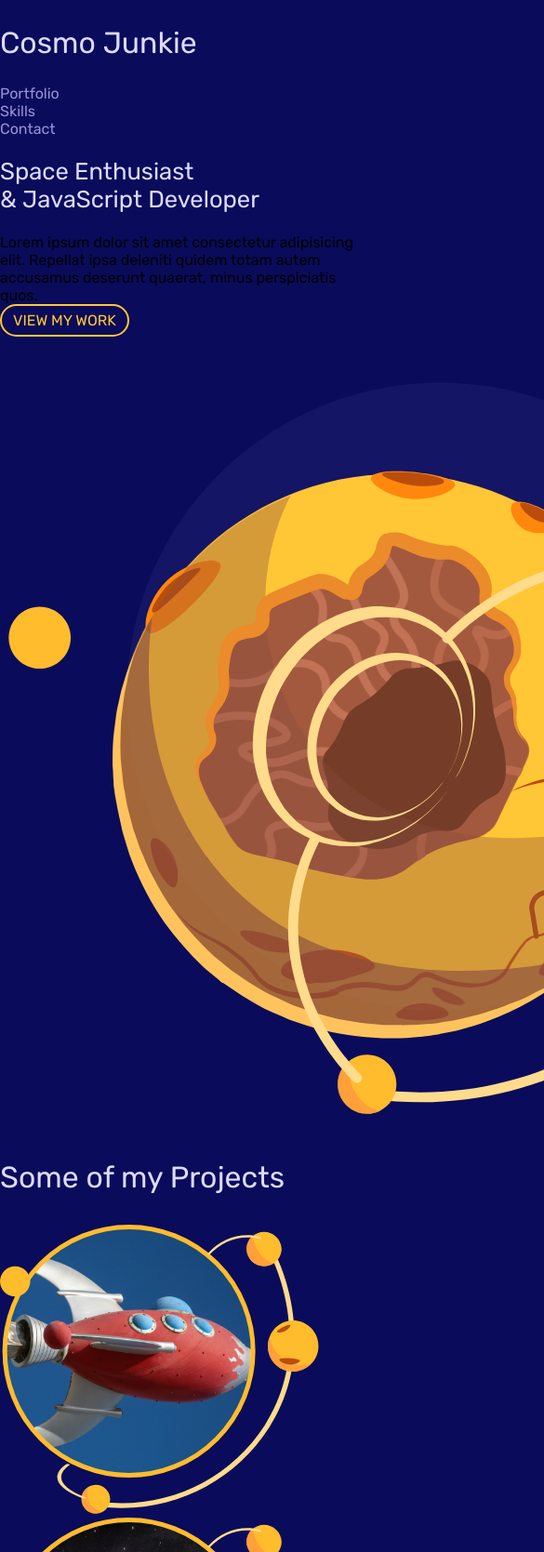
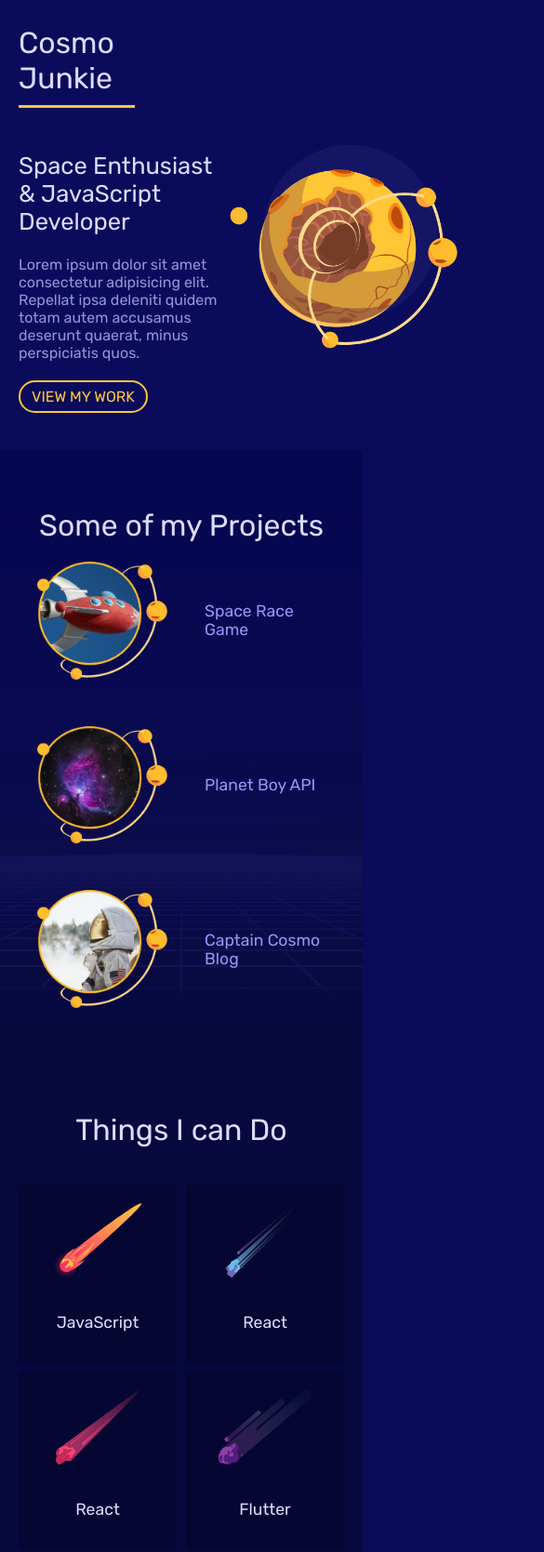
Before and after one commit to DauntlessDev/space-enthusiast-ui, a plain HTML site: page index.html in a window 390 px wide. Shown: the top 1669 px of the page at 93% size, 585 px wide, since content can reach past the window. Drawn offline with Linux system fonts and the light colour scheme.

Commit message:
finished mobile styles css

```diff
--- a/index.html
+++ b/index.html
@@ -22,8 +22,10 @@
     <section id="welcome" class="grid">
         <div class="welcome-text">
             <h2>Space Enthusiast<br />& JavaScript Developer </h2>
-            <div class="p-leading">Lorem ipsum dolor sit amet consectetur adipisicing elit. Repellat ipsa deleniti
-                quidem totam autem accusamus deserunt quaerat, minus perspiciatis quos.</div>
+            <div class="p-leading">
+                <p>Lorem ipsum dolor sit amet consectetur adipisicing elit. Repellat ipsa deleniti
+                    quidem totam autem accusamus deserunt quaerat, minus perspiciatis quos.</p>
+            </div>
             <a href="#portfolio" class="button">View my work</a>
         </div>
         <div class="welcome-img">
@@ -36,17 +38,21 @@
         <div class="projects grid">
             <a href="">
                 <img src="assets/project_1.png" alt="project 1-cosmo">
+                <h4>Space Race Game</h4>
             </a>
             <a href="">
                 <img src="assets/project_2.png" alt="project 2-plant">
+                <h4>Planet Boy API</h4>
             </a>
             <a href="">
                 <img src="assets/project_3.png" alt="project 3-captain">
+                <h4>Captain Cosmo Blog</h4>
             </a>
         </div>
     </section>
 
     <section id="skills">
+        <h3>Things I can Do</h3>
         <ul class="grid">
             <li>
                 <img src="assets/comet_1.svg" alt="comet">
@@ -65,7 +71,6 @@
                 <h4>Flutter</h4>
             </li>
         </ul>
-        <h3>Things I can Do</h3>
     </section>
 
     <section id="contact">
@@ -80,7 +85,7 @@
     </section>
 
     <footer>
-        <div class= "grid">
+        <div class="grid">
             <p class="copyright">Copyright 2020 Cosmo UI</p>
             <ul class="social">
                 <li><a href=""><img src="assets/icon_fb.svg" alt="facebook"></a></li>
--- a/styles.css
+++ b/styles.css
@@ -1,7 +1,7 @@
 /* variables */
 :root{
     --primary: #ffc636;
-    --secondary: #0a0b5b;
+    --secondary: #0A0B5B;
 }
 
 /* reset */
@@ -22,7 +22,7 @@ body{
 }
 
 .button{
-    background-color: none;
+    background: none;
     border: 2px solid var(--primary);
     color: var(--primary);
     padding: 6px 12px;
@@ -53,6 +53,8 @@ p,a,li{
     color: #9893d8;
 }
 
+
+
 h1,h3{
     font-size: 2em;
 }
@@ -78,13 +80,156 @@ h4{
 
 /* mobile styles */
 
+.grid{
+    display: grid;
+    grid-template-columns: repeat(8, 1fr);
+    gap: 10px;
+}
+
+.site-nav{
+    margin: 0 20px;
+
+}
+
+.site-nav ul{
+    display: none;
+}
+
+.site-nav h1{
+    grid-column: 1/4;
+    grid-row: 1;
+    padding-bottom: 10px;
+    border-bottom: 3px solid var(--primary);
+}
+
+#welcome{
+    padding: 0 20px 20px;
+}
+
+.welcome-text{
+    grid-column: 1/6;
+}
+
+.welcome-img{
+    grid-column: 6/9;
+}
+
+.welcome-img img{
+    width: 200%;
+}
+
+.welcome-text a{
+    margin: 20px 0;
+}
+
+#portfolio{
+    background: url(assets/square_bg.png);
+    background-size: cover;
+    background-repeat: no-repeat;
+    background-position: bottom;
+    padding: 30px 20px;
+}
+
+#portfolio h3{
+    margin-bottom: 0;
+    text-align: center;
+}
+
+.projects a{
+    grid-column: 1/9;
+    margin: 20px 0;
+    display: flex;
+}
+
+.projects a *{
+    margin: 0 20px;
+    max-width: 40%;
+    align-self: center;
+
+}
+
+.projects h4{
+    color: #9994f7;
+}
+
+#skills{
+    padding: 30px 20px;
+    background: #07083e;
+}
+
+#skills h3{
+    text-align: center;
+}
+
+#skills ul{
+    margin: 40px 0;
+}
+
+#skills li{
+    padding: 10px;
+    background: rgba(0,0,0,0.2);
+    grid-column: span 4;
+    text-align: center;
+}
+
+#skills img{
+    height: 80px;
+    margin: 10px auto;
+}
+
+#contact{
+    padding: 30px 20px;
+    background: #080936;
+    margin-bottom: 0;
+}
+#contact form{
+    width: 80%;
+    max-width: 400px;
+    margin: 20px auto;
+    text-align: center;
+}
+
+#contact input, #contact textarea{
+    width: 100%;
+    margin: 10px 0;
+}
+
+#contact .button{
+    margin-top: 10px;
+}
+
+footer{
+    padding: 30px 20px;
+    background-color: #14153d;
+    background-image: url(assets/footer_image.png);
+    background-size: 40%;
+    background-repeat: no-repeat;
+    background-position: top center;
+}
+
+footer .copyright{
+    grid-column: 1/3;
+    font-size: 0.8em;
+}
+
+footer .social{
+    grid-column: 7/9;
+    display: flex;
+    justify-content: flex-end;
+}
+
+footer li{
+    margin: 0 6px;
+}
+
+footer img{
+    width: 20px;
+}
 
 /* small tablet styles */
 @media screen and (min-width:620px){
 
 }
-
-
 
 /* large tablets and laptop styles */
 @media screen and (min-width:960px){
@@ -93,9 +238,6 @@ h4{
     }
 }
 
-
-
-
 /* desktop styles */
 @media screen and (min-width:1200px){
 
```
